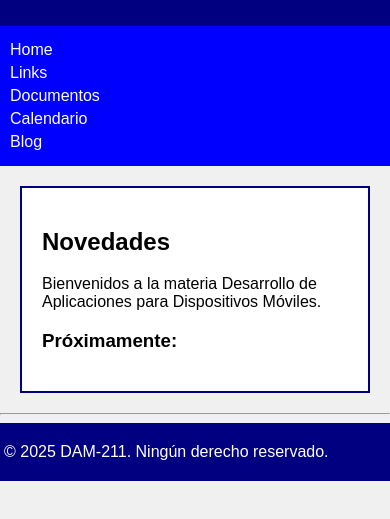
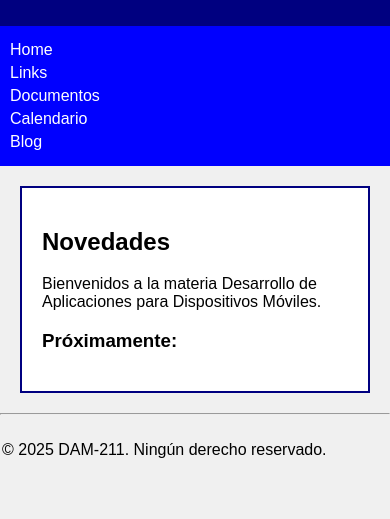
Before and after one commit to dam-211/dam-211.github.io, a plain HTML site: page index.html in a window 390 px wide. Shown: the part 189-708 px from the top of the page. Drawn offline with Linux system fonts and the light colour scheme.

Commit message:
Se quita footer bifurcado

```diff
--- a/css/style.css
+++ b/css/style.css
@@ -71,14 +71,4 @@ body {
                 display: block;
                 margin: 5px 0;
             }
-
-            footer {
-                background-color: #000080;
-                color: #ffffff;
-                text-align: left;
-                padding: 4px;
-                position: relative;
-                width: 100%;
-                bottom: 0;
-            }
         }
```
